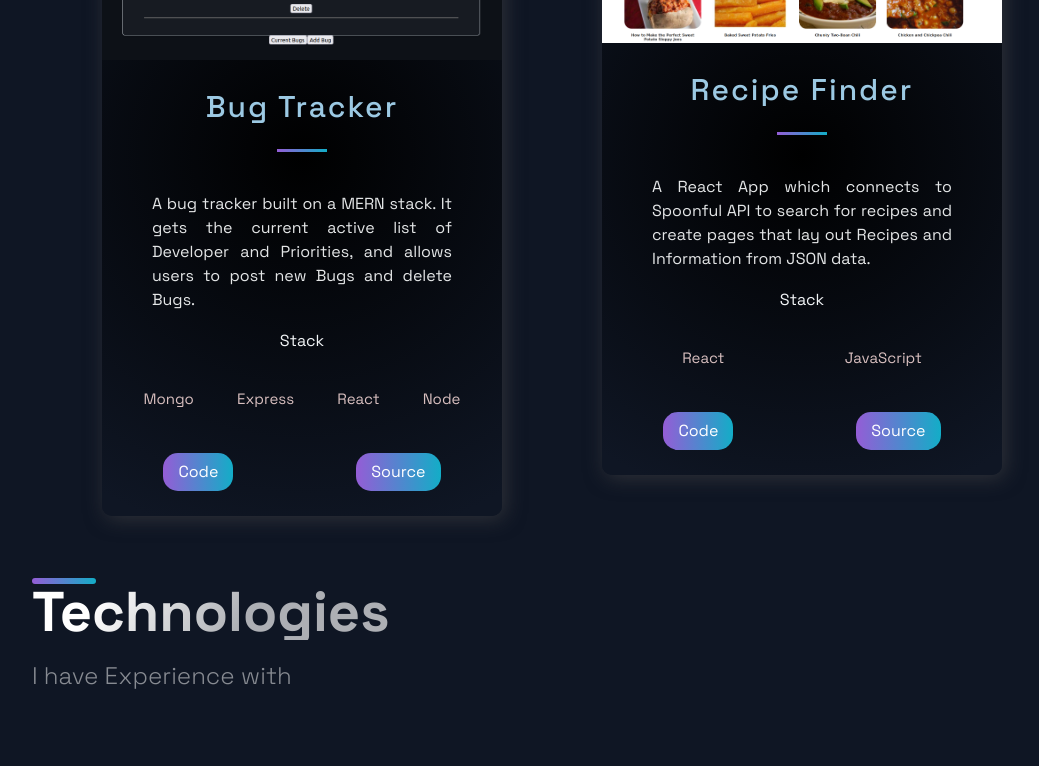
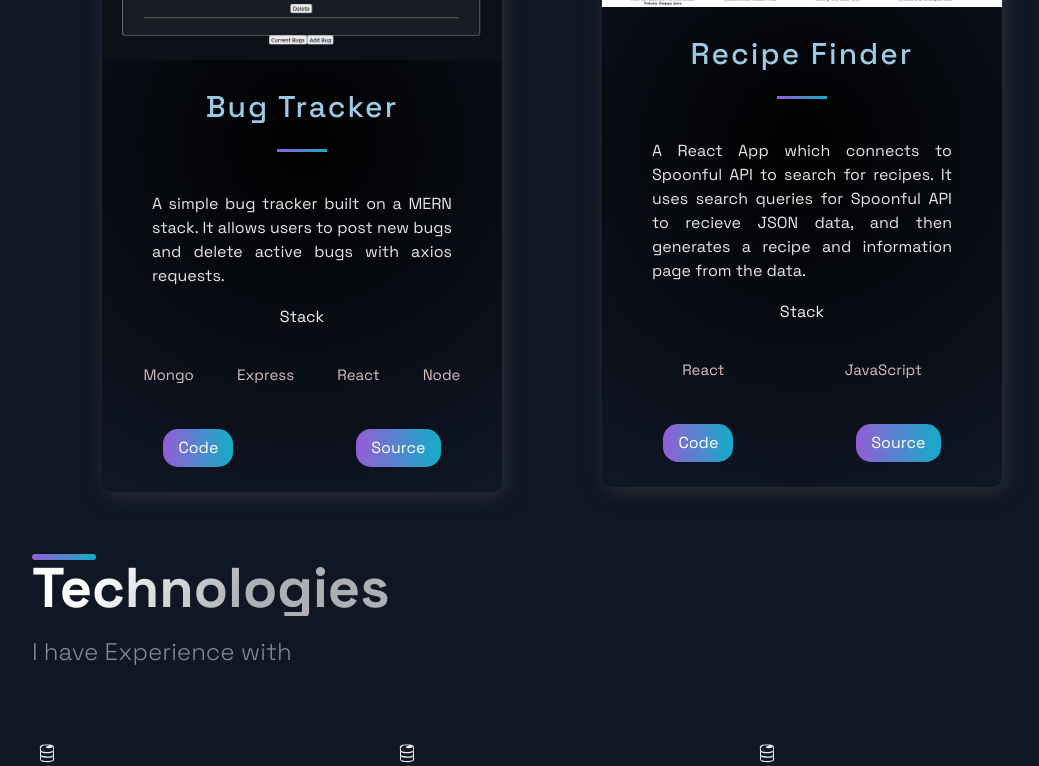
Before and after one commit to rwnagy/Website-Portfolio, a Next.js app: page /En in a window 1280 px wide. Shown: the part 1040-1806 px from the top of the page, without its empty margins (88-1127 px from the left). Built offline with nearby package versions, Linux system fonts and the light colour scheme.

Commit message:
Changed Text

```diff
--- a/src/components/Technologies/TechnologiesEN.js
+++ b/src/components/Technologies/TechnologiesEN.js
@@ -43,7 +43,7 @@ const TechnologiesEN = () =>  (
         <ListContainer>
           <ListTitle>UI/UX</ListTitle>
           <ListParagraph>
-            опыт работы с <br/>
+            Experience with <br/>
             Figma
           </ListParagraph>
         </ListContainer>
--- a/src/constants/constants.js
+++ b/src/constants/constants.js
@@ -1,7 +1,7 @@
 export const projects = [
   {
     title: 'Система отслеживания ошибок',
-    description: 'Система отслеживания ошибок, построенный на стекле MERN. Он получает текущий активный список разработчиков и приоритетов, а также позволяет пользователям публиковать новые ошибки и удалять Ошибки.',
+    description: 'Простой система отслеживания ошибок, построенный на стеке MERN. Это позволяет пользователям публиковать новые ошибки и удалять активные ошибки с помощью запросов axios.',
       image: '/images/1.jpg',
       tags: ['Mongo', 'Express', 'React', 'Node'],
     source: 'https://github.com/rwnagy/bug-tracker/tree/deploy',
@@ -10,7 +10,7 @@ export const projects = [
   },
   {
     title: 'Поисковик рецептов',
-    description: 'Приложение React, которое подключается к Spoonful API для поиска рецептов и создания страниц, содержащих рецепты и информацию из данных JSON.',
+    description: 'Приложение React, которое подключается к Spoonful API для поиска рецептов. Он использует поисковые запросы для Spoonful API для получения данных в формате JSON, а затем генерирует страницу рецептов и информации из этих данных.',
     image: '/images/2.jpg',
     tags: ['React', 'JavaScript'],
     source: 'https://github.com/rwnagy/RecipeSearcher',
@@ -39,7 +39,7 @@ export const projects = [
 export const projectsEN = [
   {
     title: 'Bug Tracker',
-    description: "A bug tracker built on a MERN stack. It gets the current active list of Developer and Priorities, and allows users to post new Bugs and delete Bugs.",
+    description: "A simple bug tracker built on a MERN stack. It allows users to post new bugs and delete active bugs with axios requests.",
       image: '/images/1.jpg',
       tags: ['Mongo', 'Express', 'React', 'Node'],
     source: 'https://github.com/rwnagy/bug-tracker/tree/deploy',
@@ -48,7 +48,7 @@ export const projectsEN = [
   },
   {
     title: 'Recipe Finder',
-    description:"A React App which connects to Spoonful API to search for recipes and create pages that lay out Recipes and Information from JSON data.",
+    description:"A React App which connects to Spoonful API to search for recipes. It uses search queries for Spoonful API to recieve JSON data, and then generates a recipe and information page from the data.",
     image: '/images/2.jpg',
     tags: ['React', 'JavaScript'],
     source: 'https://github.com/rwnagy/RecipeSearcher',
```
